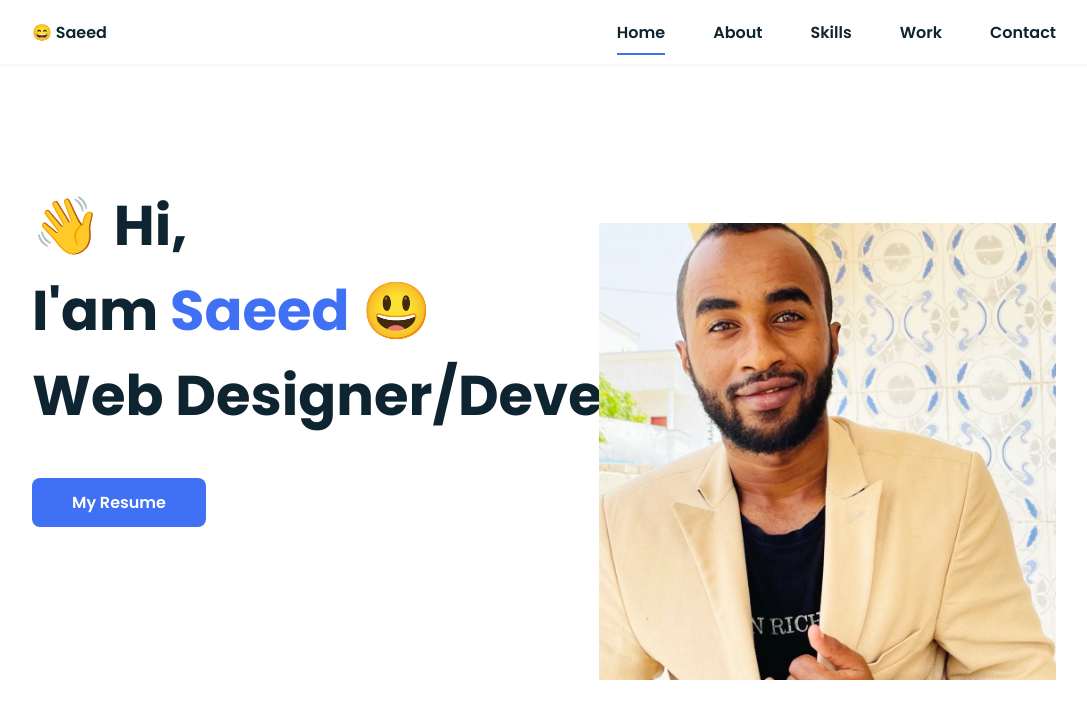
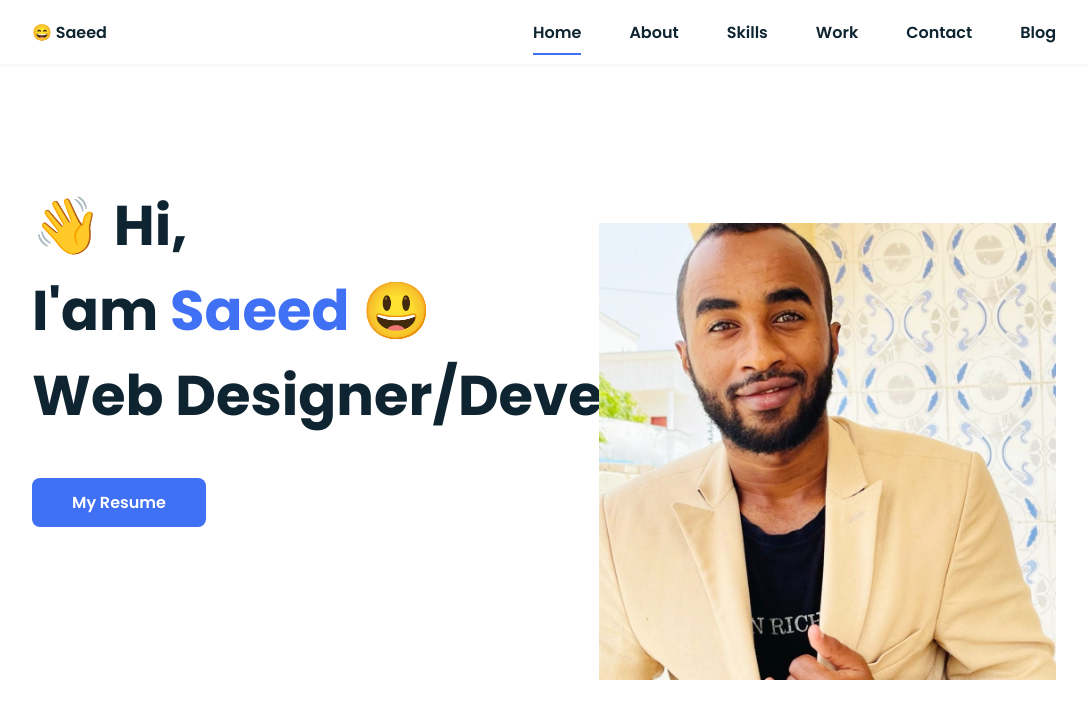
Before and after one commit to saedMuhamed/SomaliPortfolioPage, a plain HTML site: page index.html in a window 1280 px wide. Shown: the top 707 px of the page, without its empty margins (96-1183 px from the left). Drawn offline with nearby package versions, Linux system fonts and the light colour scheme.

Commit message:
change007

```diff
--- a/index.html
+++ b/index.html
@@ -29,6 +29,7 @@
                     <li class="nav__item"><a href="#skills" class="nav__link">Skills</a></li>
                     <li class="nav__item"><a href="#work" class="nav__link">Work</a></li>
                     <li class="nav__item"><a href="#contact" class="nav__link">Contact</a></li>
+                    <li class="nav__item"><a href="#Blog" class="nav__link">Blog</a></li>
                 </ul>
             </div>
 
```
